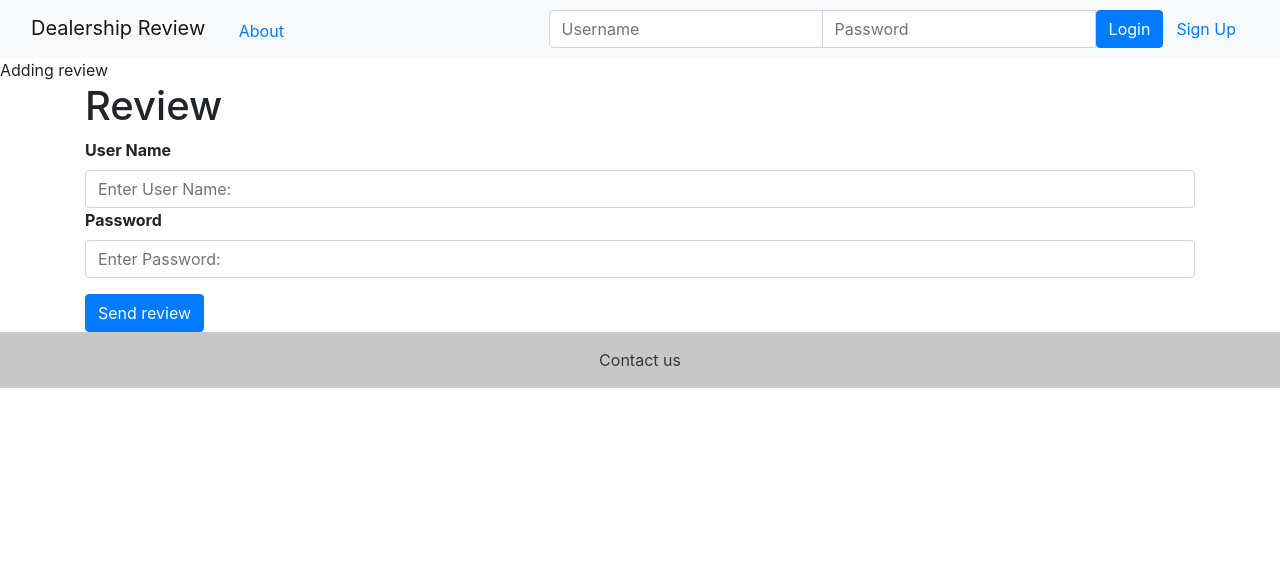
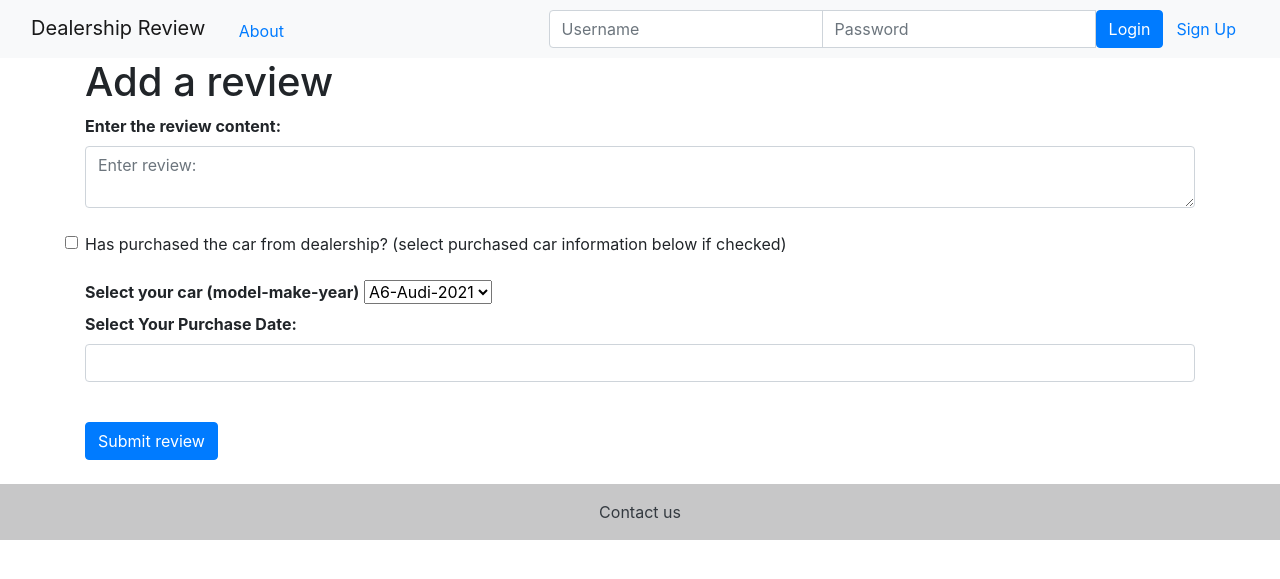
Before and after one commit to franckbgit/CapstoneProject, a Django app: page /djangoapp/dealer/1/addreview/ in a window 1280 px wide. Shown: the top 579 px of the page. Run offline with Django 3.2, Linux system fonts and the light colour scheme; data comes from the database, SQL or seed files in the repository; some libraries are stand-ins or nearby versions.

Commit message:
adding review done

```diff
--- a/server/djangoapp/models.py
+++ b/server/djangoapp/models.py
@@ -77,7 +77,7 @@ class CarDealer:
 # <HINT> Create a plain Python class `DealerReview` to hold review data
 class DealerReview:
 
-    def __init__(self, dealership, name, purchase, review, purchase_date, car_make, car_model, car_year, sentiment, id ):
+    def __init__(self, dealership, name, purchase, review, purchase_date, car_make, car_model, car_year, sentiment ):
         # dealership
         self.dealership = dealership
         # name
@@ -97,7 +97,7 @@ class DealerReview:
         # sentiment
         self.sentiment = sentiment
         # id
-        self.id = id
+        #self.id = id
 
     def __str__(self):
         return "Review: " + self.review
--- a/server/djangoapp/restapis.py
+++ b/server/djangoapp/restapis.py
@@ -53,7 +53,7 @@ def post_request(url, json_payload, **kwargs):
     try:
         # Call post method of requests library with URL and parameters
         #response = requests.get(url, headers={'Content-Type': 'application/json'}, params=kwargs)
-         requests.post(url, params=kwargs, json=json_payload)
+         response = requests.post(url, params=kwargs, json=json_payload)
     except:
         # If any error occurs
         print("Network exception occurred")
@@ -158,7 +158,7 @@ def get_dealer_reviews_from_cf (url, dealerId):
             review_obj = DealerReview(dealership=review_doc["dealership"], name=review_doc["name"], purchase=review_doc["purchase"],
                                    review=review_doc["review"], purchase_date=review_doc["purchase_date"], car_make=review_doc["car_make"],
                                    car_model=review_doc["car_model"],
-                                   car_year=review_doc["car_year"], id=review_doc["id"], sentiment="")
+                                   car_year=review_doc["car_year"], sentiment="")
 
             # Getting the sentiment
             review_obj.sentiment = analyze_review_sentiments(review_obj.review)
--- a/server/djangoapp/templates/djangoapp/add_review.html
+++ b/server/djangoapp/templates/djangoapp/add_review.html
@@ -12,30 +12,63 @@
 </head>
     <body>
 
+    <script type="text/javascript">
+    $('.date-own').datepicker({
+    format: 'mm/dd/yyyy'
+    });
+    </script>
+
     <!--Add a nav bar here -->
     {% include 'djangoapp/navbar.html' %}
 
     <!--Add review form here -->
-    Adding review
     <form action="{% url 'djangoapp:add_review' dealer_id%}" method="post">
         {% csrf_token %}
         <div class="container"> <!--Style root div with .container class -->
-            <h1>Review</h1>
+            <h1>Add a review</h1>
             <div class="form-group"> <!--Style second div with .form-group class -->
-              <label for="username"><b>User Name</b></label>
-              <input id="username" class = "form-control" type="text" placeholder="Enter User Name: " name="username" required> <!--Style input with .form-control class -->
 
-              <label for="psw"><b>Password</b></label>
-              <input id="psw" class = "form-control" type="password"  placeholder="Enter Password: " name="psw" required> <!--Style input with .form-control class -->
+              <label for="review"><b>Enter the review content:</b></label>
+              <textarea class="form-control" id="review" name="review" rows="2" placeholder="Enter review: " required></textarea>
+                <br>
+              <input class="form-check-input" type="checkbox" name="purchasecheck" id="purchasecheck"> Has purchased the car from dealership? (select purchased car information below if checked)
+
+              <br><br>
+              <label for="car_make"><b>Select your car (model-make-year)</b></label>
+                <select name="car" id="car" class="form-select" required>
+                    {% for car in cars %}
+                        <option selected value={{car.id}}>{{car.name}}-{{car.carmake.name}}-{{ car.year|date:"Y" }}</option>
+                    {% endfor %}
+                </select>
+                <br>
+
+              <label for="car_year"><b>Select Your Purchase Date:</b></label>
+              <input class="date-own form-control" type="text" name="purchasedate" id="purchasedate">
+
             </div>
             {% if message %}
               <div class="alert alert-warning"> <!--Style the message paragraph with .alert and .alert-warning class -->
                 {{ message }}
               </div>
             {% endif %}
-            <button class="btn btn-primary" type="submit">Send review</button> <!--Style button with .btn and .btn-primary class -->
+            <br>
+            <button class="btn btn-primary" type="submit">Submit review</button> <!--Style button with .btn and .btn-primary class -->
         </div>
     </form>
+    <br>
+        <!--
+        #review["name"] = request.user.first_name
+        review["name"] = request.POST['name']
+        review["purchase"] = True
+        review["purchase_date"] = datetime.utcnow().isoformat()
+        review["car_make"] = request.POST['car_make']
+        review["car_model"] = request.POST['car_model']
+        review["car_year"] = request.POST['car_year']
+        -->
+
+
+
+
 
     <!--Add a footer here -->
     {% include 'djangoapp/footer.html' %}
--- a/server/djangoapp/views.py
+++ b/server/djangoapp/views.py
@@ -129,23 +129,39 @@ def add_review(request, dealer_id):
     #if request.user.is_authenticated():
     context = {}
     if request.method == "GET":
+        cars = CarModel.objects.all()
+
         context["dealer_id"] = dealer_id
+        context["cars"] = cars
+
         return render(request, 'djangoapp/add_review.html', context)
     if request.method == "POST":
-        review = dic()
+
+        url = "https://b8d6e378.eu-gb.apigw.appdomain.cloud/api/review"
+
+        review = dict()
         review["dealership"] = dealer_id
         review["review"] = request.POST['review']
-        review["name"] = request.user.first_name
-        review["purchase"] = True
+        review["name"] = request.user.first_name + " " + request.user.last_name
+
+        if(request.POST['purchasecheck'] == True):
+            review["purchase"] = True
+        else:
+            review["purchase"] = False
         review["purchase_date"] = datetime.utcnow().isoformat()
-        review["car_make"] = request.POST['car_make']
-        review["car_model"] = request.POST['car_model']
-        review["car_year"] = request.POST['car_year']
 
-        json_payload  = dic()
-        json_payload["review"] = review
+        car = get_object_or_404(CarModel, pk=request.POST['car'])
+
+        review["car_make"] = car.carmake.name
+        review["car_model"] = car.name
+        review["car_year"] = car.year.strftime("%Y")
+
+        json_payload  = dict()
+        json_payload = review
+        #json_payload["review"] = review
 
         json_result = post_request(url, json_payload, dealerId=dealer_id)
 
         print(json_result)
-        return HttpResponse(json_result)
+        #return HttpResponse(json_result)
+        return redirect('djangoapp:dealer_details', dealer_id=dealer_id)
```
